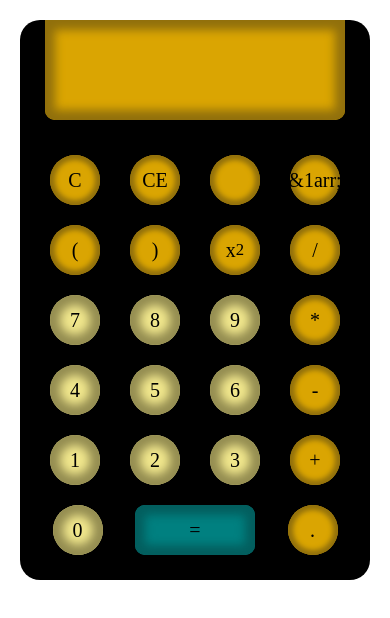
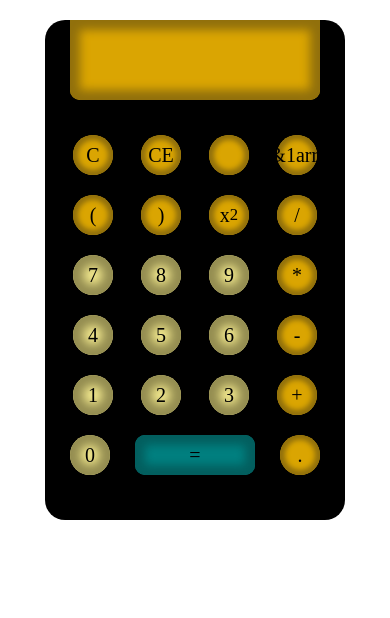
Before and after one commit to Cosmas-Emeka/calc.github.io, a plain HTML site: page index.html in a window 390 px wide. Drawn offline with Linux system fonts and the light colour scheme.

Commit message:
mobile responsive

```diff
--- a/styles.css
+++ b/styles.css
@@ -24,8 +24,8 @@ html{
 .container{
     background-color: #000;
     border-radius: 20px;
-    width: 350px;
-    height: 560px;
+    width: 300px;
+    height: 500px;
     margin: 0 auto;
 }
 
@@ -34,8 +34,8 @@ html{
     margin: 20px auto 35px auto;
     background-color: var(--fx-display-color);
     border-radius: 0px 0px 10px 10px;
-    height: 100px;
-    width: 300px;
+    height: 80px;
+    width: 250px;
     font-size: 1.4rem;
     font-weight: bolder;
     text-align: right;
@@ -52,8 +52,8 @@ html{
     align-items: center;
     justify-content: center;
     font-size: 20px;
-    width: 50px;
-    height: 50px;
+    width: 40px;
+    height: 40px;
     border: 0px solid var(--fx-display-color);
     border-radius: 50%;
     background-color: var(--fx-display-color);
```
